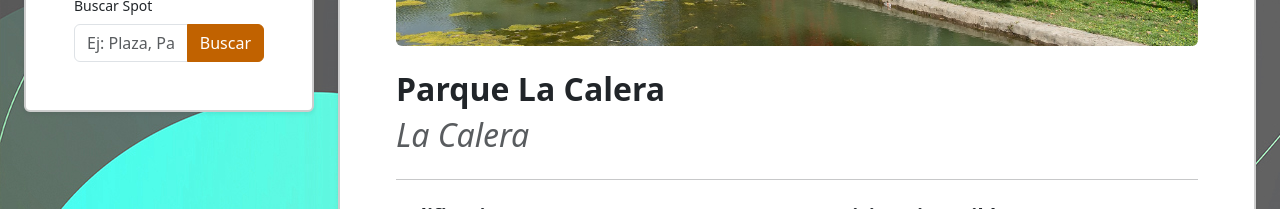
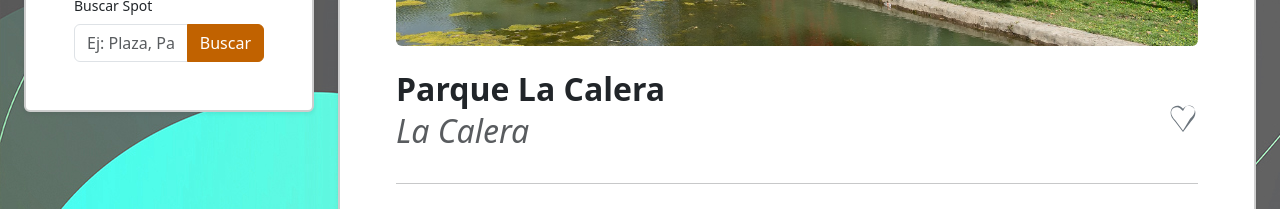
Before and after one commit to ChoripanAK47/SpotFinderReact, a React (Vite) app in the folder SpotFinderReact/: page /spot/1 in a window 1280 px wide. Shown: the part 556-765 px from the top of the page. Built offline with nearby package versions, Linux system fonts and the light colour scheme.

Commit message:
Mejoras visuales 1.1

```diff
--- a/SpotFinderReact/src/index.css
+++ b/SpotFinderReact/src/index.css
@@ -1,13 +1,11 @@
-/* Este archivo es para estilos que Bootstrap no cubre o que queremos sobreescribir */
-
 body {
-  background-color: aliceblue; /* Verde oscuro de fondo */
-  background-image: url('/Fondo_Home.jpg'); /* Imagen de fondo */
+  background-color: aliceblue;
+  background-image: url('/Fondo_Home.jpg');
 }
 
 :root {
-  --bs-success: #C16200; /* Verde principal para botones */
-  --bs-success-rgb: 19, 51, 92;
+  --bs-success: #C16200;
+  --bs-success-rgb: 19, 49, 92;
 }
 #root {
   max-width: 100%;
@@ -49,6 +47,8 @@ body {
   --bs-btn-border-color: var(--bs-success);
   --bs-btn-hover-bg: #095D59;
   --bs-btn-hover-border-color: #095D59;
+  --bs-btn-active-bg:  #C16200;
+  --bs-btn-active-border-color: var(--bs-btn-active-bg);
 }
 
 .btn-danger {
--- a/SpotFinderReact/src/pages/SpotDetailPage.jsx
+++ b/SpotFinderReact/src/pages/SpotDetailPage.jsx
@@ -1,4 +1,4 @@
-import React from 'react';
+import React, { useState } from 'react';
 import { useParams } from 'react-router-dom';
 import { spots } from '../data';
 
@@ -24,6 +24,12 @@ const StarRating = ({ rating, label }) => {
 const SpotDetailPage = () => {
   const { id } = useParams();
   const spot = spots.find(s => s.spotId === id);
+  const [isSaved, setIsSaved] = useState(false);
+
+  const handleSaveClick = () => {
+    setIsSaved(!isSaved);
+    // Aquí iría la lógica para guardar/quitar el spot en una lista global o localStorage
+  };
 
   if (!spot) {
     return <div>Spot no encontrado</div>;
@@ -36,16 +42,8 @@ const SpotDetailPage = () => {
         <div id="carouselExample" className="carousel slide mb-4" data-bs-ride="carousel">
           <div className="carousel-inner rounded">
             {spot.fotosUrls.map((foto, idx) => (
-              <div
-                className={`carousel-item${idx === 0 ? ' active' : ''}`}
-                key={idx}
-              >
-                <img
-                  src={foto}
-                  className="d-block w-100"
-                  alt={`Foto ${idx + 1} de ${spot.nombre}`}
-                  style={{ maxHeight: '450px', objectFit: 'cover' }}
-                />
+              <div className={`carousel-item${idx === 0 ? ' active' : ''}`} key={idx}>
+                <img src={foto} className="d-block w-100" alt={`Foto ${idx + 1} de ${spot.nombre}`} style={{ maxHeight: '450px', objectFit: 'cover' }} />
               </div>
             ))}
           </div>
@@ -63,8 +61,29 @@ const SpotDetailPage = () => {
           )}
         </div>
 
-        <h1 className="card-title h2 fw-bold">{spot.nombre}</h1>
-        <h2 className="text-muted mb-4">{spot.comuna}</h2>
+        {/* Cabecera con Título y Botón Corazón */}
+        <div className="d-flex justify-content-between align-items-center mb-4">
+          <div>
+            <h1 className="card-title h2 fw-bold mb-1">{spot.nombre}</h1>
+            <h2 className="text-muted">{spot.comuna}</h2>
+          </div>
+          <button
+            onClick={handleSaveClick}
+            className="btn btn-link text-secondary p-0"
+            style={{ fontSize: '1.75rem' }}
+            title={isSaved ? 'Quitar de guardados' : 'Guardar Spot'}
+          >
+            {isSaved ? (
+              <svg xmlns="[http://www.w3.org/2000/svg](http://www.w3.org/2000/svg)" width="28" height="28" fill="#dc3545" className="bi bi-heart-fill" viewBox="0 0 16 16">
+                <path fillRule="evenodd" d="M8 1.314C12.438-3.248 23.534 4.735 8 15-7.534 4.736 3.562-3.248 8 1.314z"/>
+              </svg>
+            ) : (
+              <svg xmlns="[http://www.w3.org/2000/svg](http://www.w3.org/2000/svg)" width="28" height="28" fill="currentColor" className="bi bi-heart" viewBox="0 0 16 16">
+                <path d="m8 2.748-.717-.737C5.6.281 2.514.878 1.4 3.053c-1.113 2.175-.229 4.816 2.028 6.941L8 16.011l4.571-6.017c2.257-2.125 3.141-4.766 2.028-6.941C13.486.878 10.4.28 8.717 2.01L8 2.748zM8 15.122l-4.286-5.632C1.564 7.273.666 5.143 1.63 3.422c.965-1.724 3.595-2.206 5.253-.385L8 4.001l1.117-1.964c1.658-1.82 4.288-1.34 5.253.385.965 1.724-.066 3.85-2.332 5.968L8 15.122z"/>
+              </svg>
+            )}
+          </button>
+        </div>
 
         <hr className="my-4" />
 
@@ -88,14 +107,12 @@ const SpotDetailPage = () => {
 
         <hr className="my-4" />
 
-        {/* Descripción con párrafos separados */}
         <div>
           <h5 className="fw-bold mb-3">Descripción</h5>
           {spot.descripcion.split('\n').map((paragraph, index) => (
             paragraph.trim() !== '' && <p key={index} className="mb-3">{paragraph}</p>
           ))}
         </div>
-
       </div>
     </div>
   );
```
